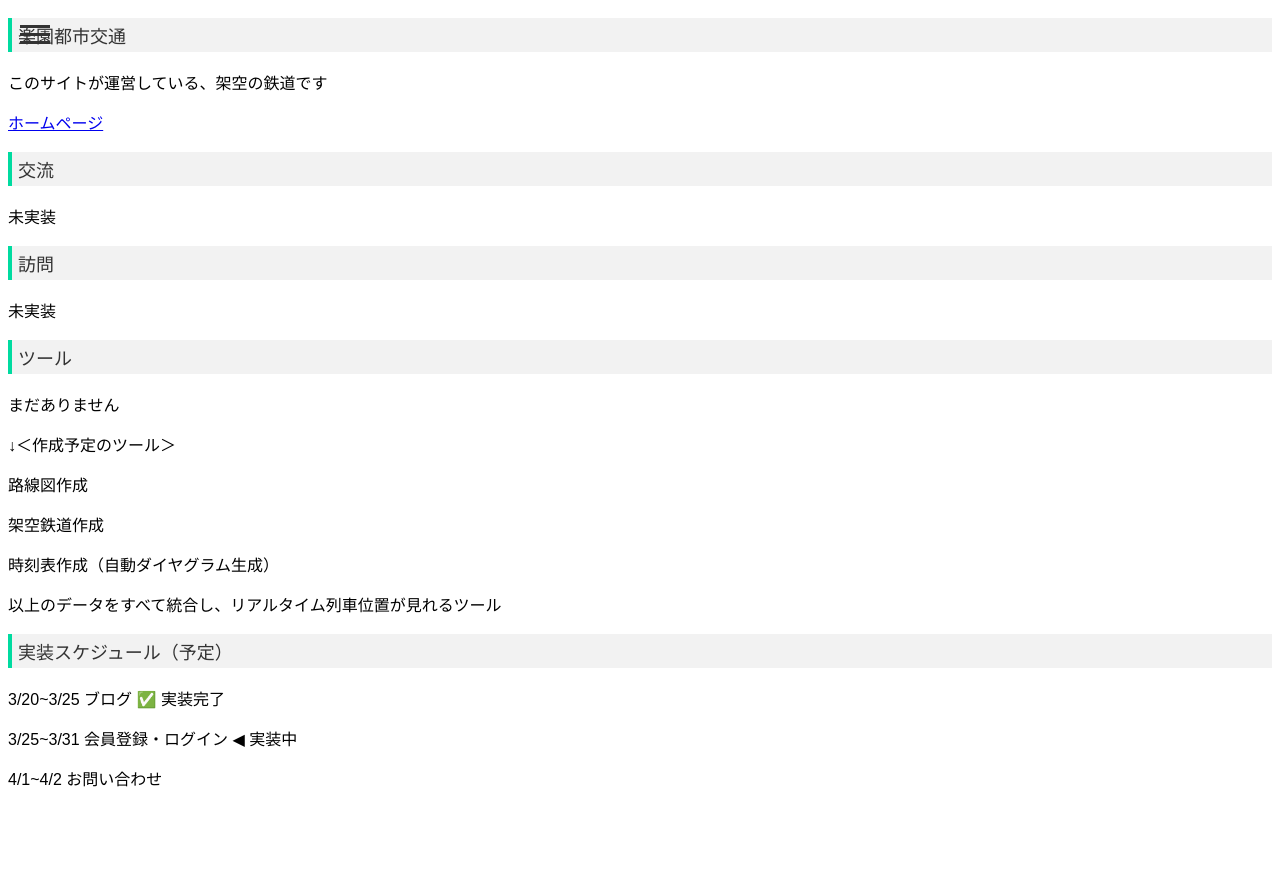
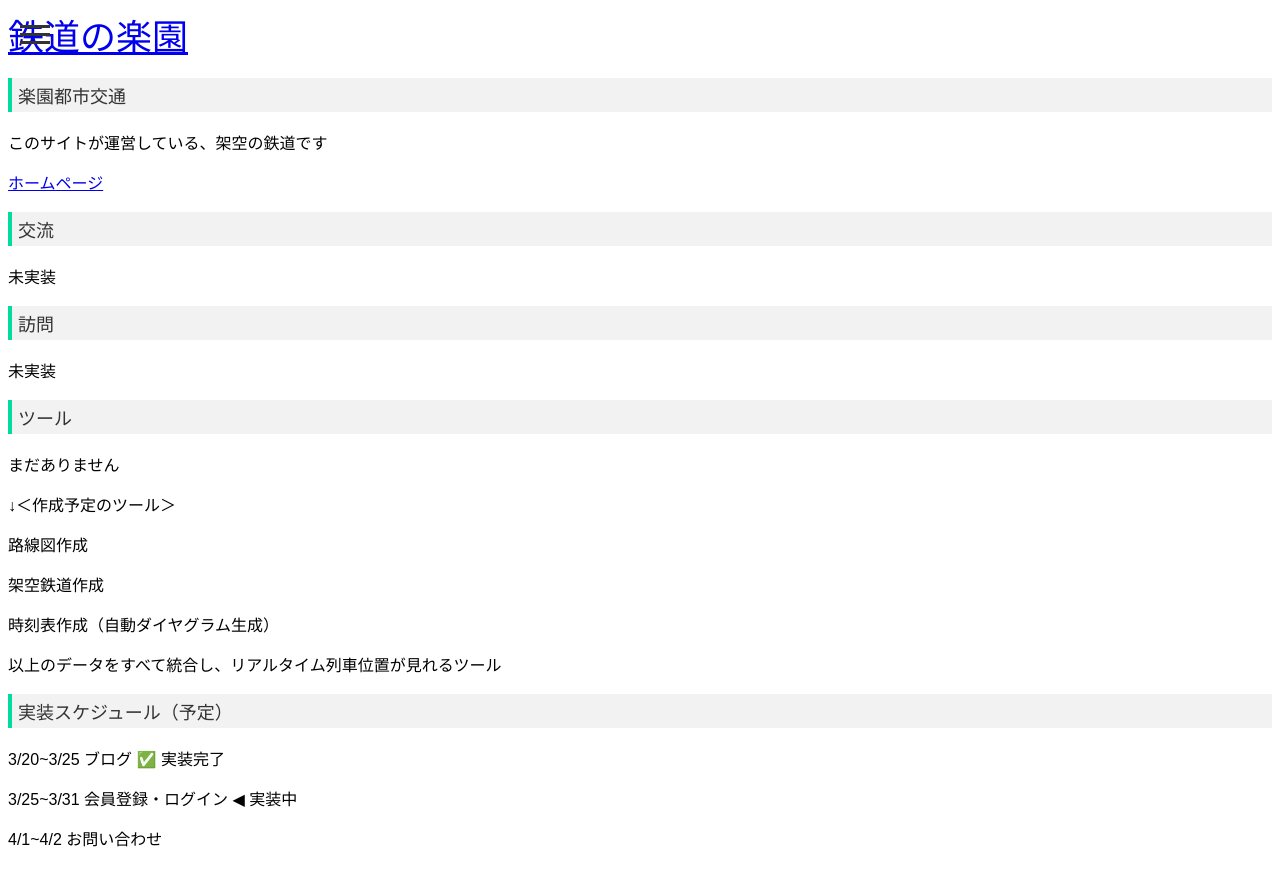
Before and after one commit to trainparadise/trainparadise, a Jekyll site: the page built from index.html, in a window 1280 px wide. Shown: the top 886 px of the page. Built offline with Jekyll 4.4.1, drawn with Linux system fonts in a browser that asks for light colours; comment, search, counter and statistics services are not loaded.

Commit message:
Update nav.html

```diff
--- a/_includes/nav.html
+++ b/_includes/nav.html
@@ -9,8 +9,8 @@
         <li><a href="{{ site.baseurl }}/blog">Blog</a></li>
         <li><a href="{{ site.baseurl }}/login">ログイン</a></li>
     </ul>
-    <a class="title" href="{{ site.baseurl }}">鉄道の楽園</a>
 </nav>
+<a class="title" href="{{ site.baseurl }}">鉄道の楽園</a>
 
 <script>
     function toggleMenu() {
```
